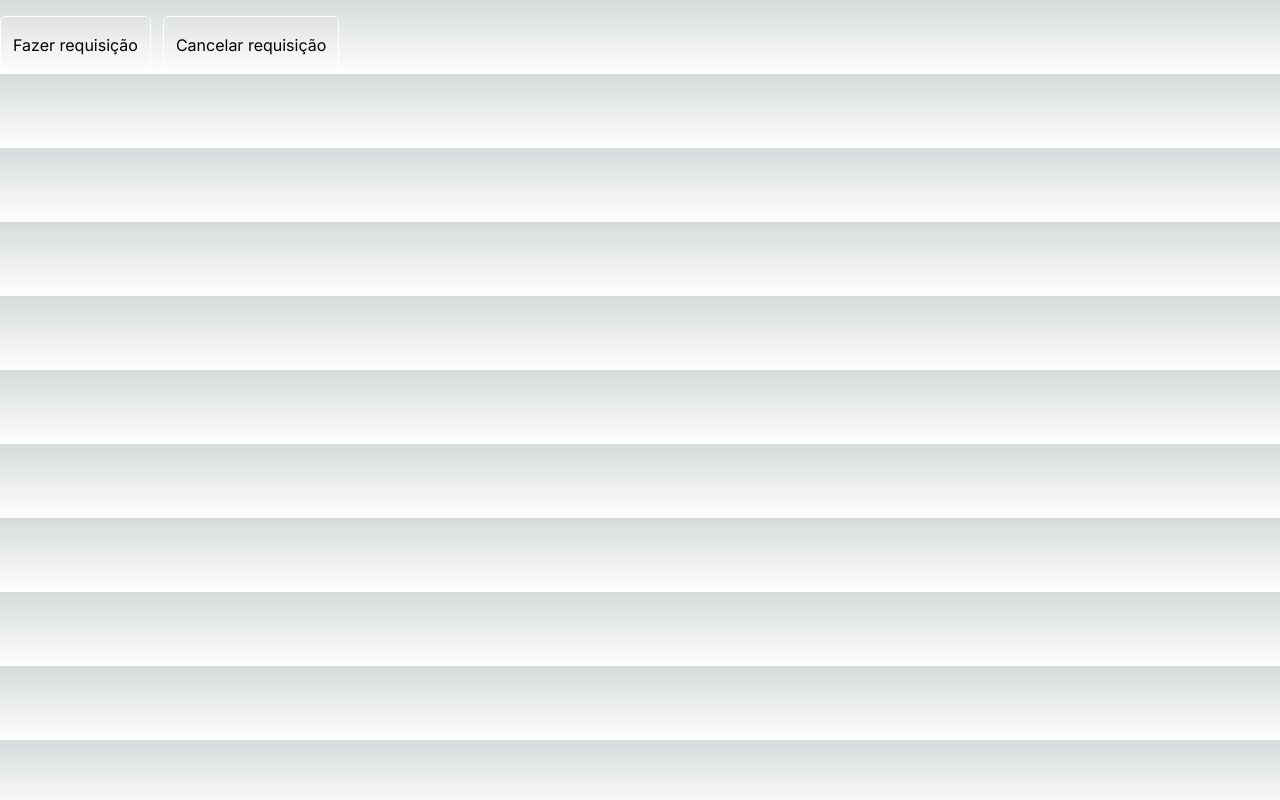
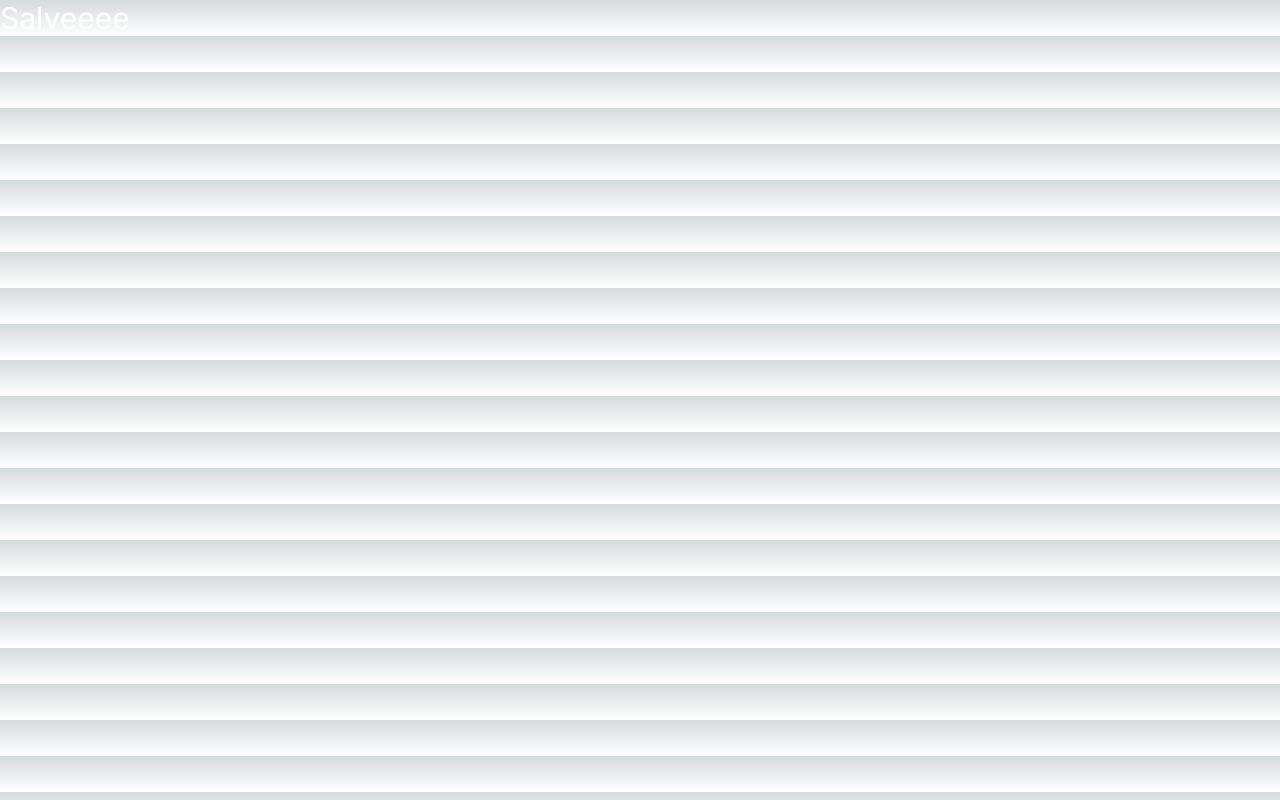
Before and after one commit to ClaudineRoberto/curso-react, a Next.js app in the folder react-primeiro-projeto/: page / in a window 1280 px wide. Built offline with nearby package versions, Linux system fonts and the light colour scheme.

Commit message:
Instalando o tanstack

```diff
--- a/react-primeiro-projeto/package.json
+++ b/react-primeiro-projeto/package.json
@@ -9,6 +9,7 @@
     "lint": "next lint"
   },
   "dependencies": {
+    "@tanstack/react-query": "^5.17.19",
     "axios": "^1.6.5",
     "next": "14.0.3",
     "react": "^18",
--- a/react-primeiro-projeto/src/app/layout.tsx
+++ b/react-primeiro-projeto/src/app/layout.tsx
@@ -1,6 +1,7 @@
 import type { Metadata } from 'next'
 import { Inter } from 'next/font/google'
 import './globals.css'
+import { Providers } from './utils/providers'
 
 const inter = Inter({ subsets: ['latin'] })
 
@@ -15,8 +16,12 @@ export default function RootLayout({
   children: React.ReactNode
 }) {
   return (
-    <html lang="en">
-      <body className={inter.className}>{children}</body>
+    <html lang="pt-br">
+      <body className={inter.className}>
+        <Providers>
+          {children}
+        </Providers>
+      </body>
     </html>
   )
 }
--- a/react-primeiro-projeto/src/app/page.tsx
+++ b/react-primeiro-projeto/src/app/page.tsx
@@ -1,29 +1,11 @@
 "use client"
-import axios from "axios";
 
 
 const page = () => {
 
-  const controler = new AbortController();
-
-  const handleStartRequest = async () => {
-    try{
-        const response = await axios.get('https://jsonplaceholder.typicode.com/posts', {
-          signal: controler.signal
-        });
-    } catch(error){
-      console.log('Deu algum problema...')
-    }
-  }
-
-  const handleCancelRequest = () => {
-    controler.abort();
-  }
-
-  return (
-        <div className="container mx-auto flex gap-3 mt-4">
-            <button onClick={handleStartRequest} className="border border-white rounded-md px-3 py-4">Fazer requisição</button>
-            <button onClick={handleCancelRequest} className="border border-white rounded-md px-3 py-4">Cancelar requisição</button>
+    return (
+        <div className="container mx-auto">
+          <h1 className="text-white text-3xl">Salveeee</h1>
         </div>
     );
 }
--- a/react-primeiro-projeto/src/app/types/User.ts
+++ /dev/null
@@ -1,8 +0,0 @@
-export type User = {
-    id: number,
-    name: string,
-    email: string,
-    address: {
-        city: string,
-    }
-}
--- /dev/null
+++ b/react-primeiro-projeto/src/app/utils/providers.tsx
@@ -0,0 +1,18 @@
+"use client";
+
+import { QueryClient, QueryClientProvider } from "@tanstack/react-query";
+import { ReactNode } from "react";
+
+type Props = {
+    children: ReactNode;
+}
+
+export const Providers = ({children}: Props) => {
+    const queryClient = new QueryClient();
+
+    return (
+        <QueryClientProvider client={queryClient}>
+            {children}
+        </QueryClientProvider>
+    );
+}
```
Also changed, not shown: 1 other file (tests, documents, lock files or other folders).
